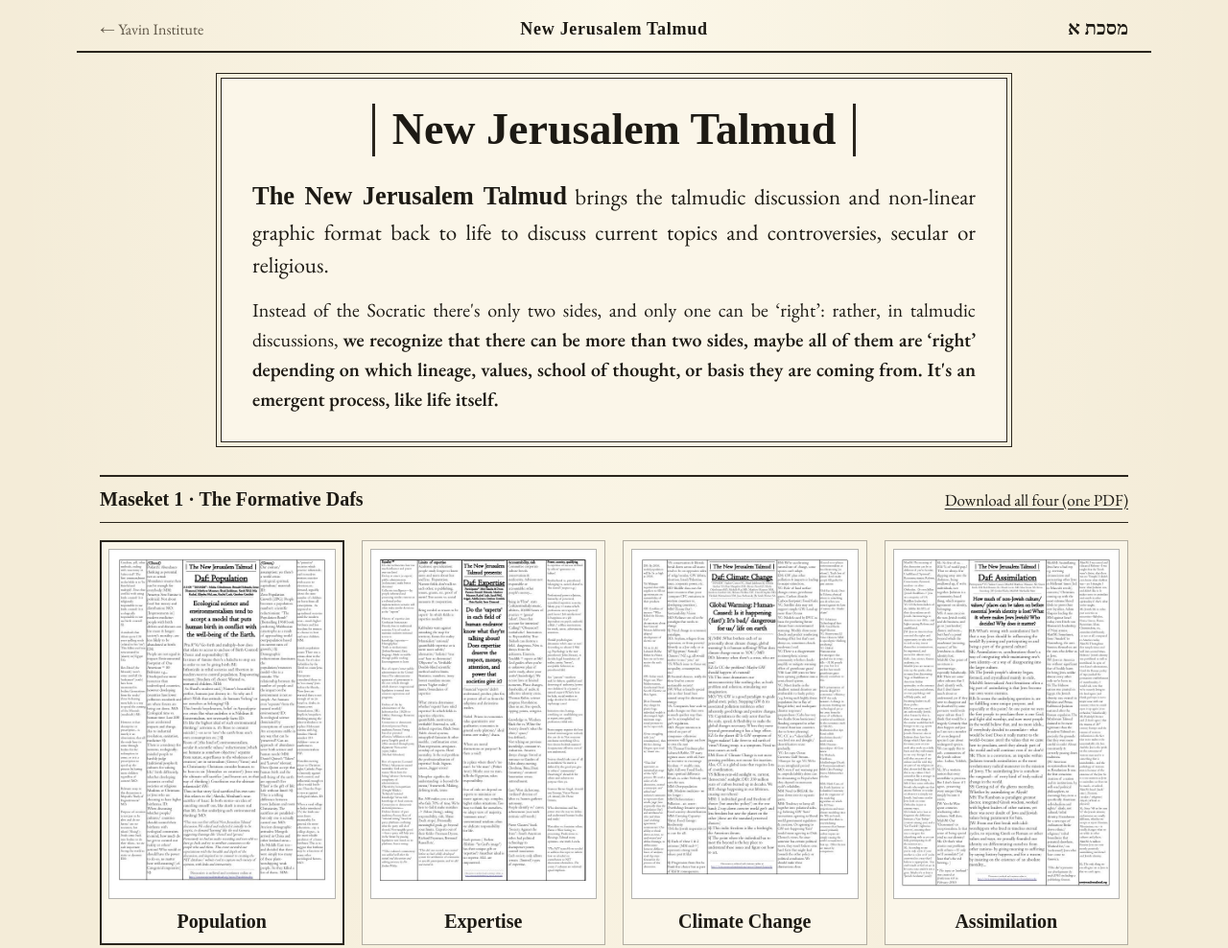
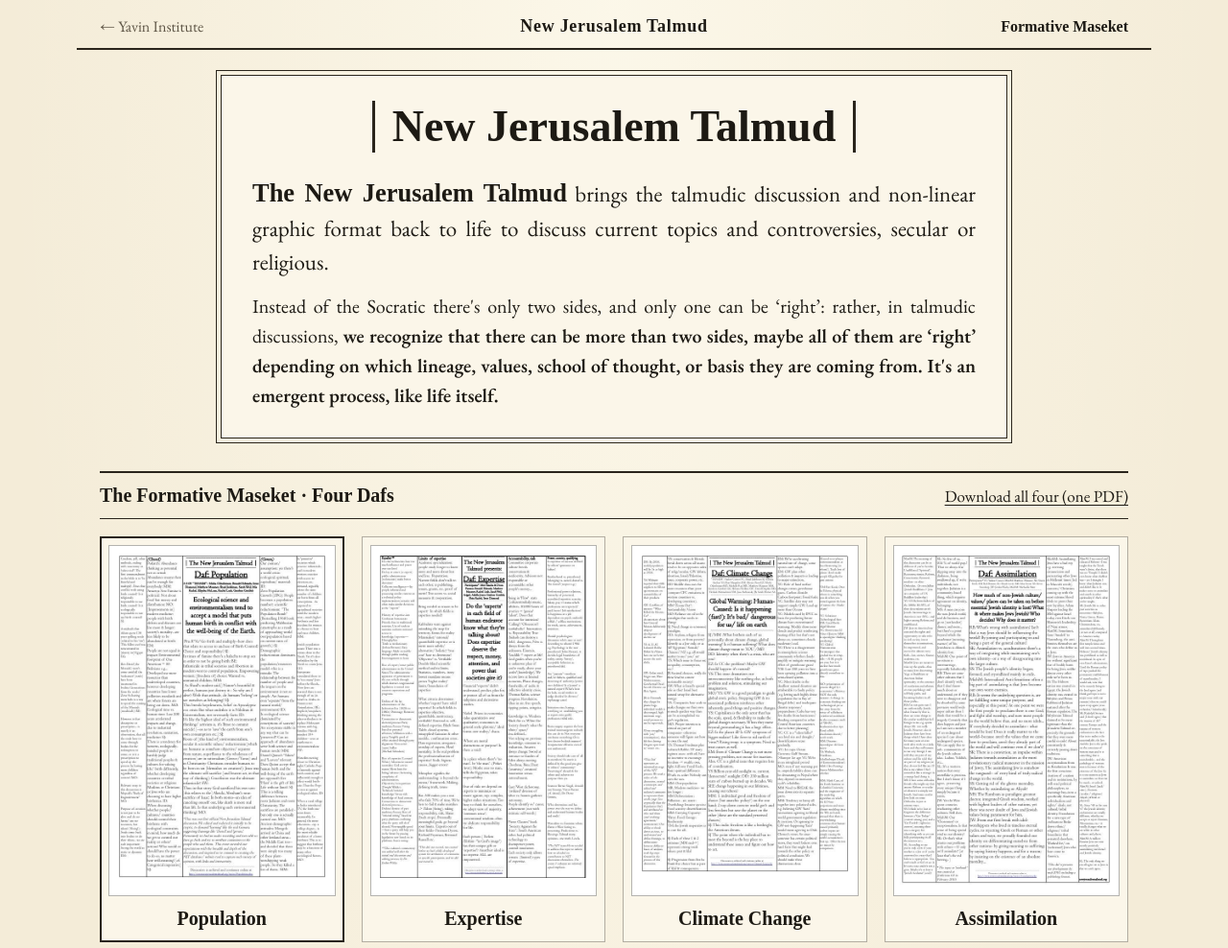
Before and after one commit to MasterWoxxer/yavin, a plain HTML site: page njt/index.html in a window 1280 px wide. Shown: the top 988 px of the page at 96% size. Drawn offline with nearby package versions, Linux system fonts and the light colour scheme; a web font is replaced by a local one.

Commit message:
NJT: Formative Maseket instead of aleph
Co-Authored-By: Claude Opus 5.5 <noreply@anthropic.com>

```diff
--- a/njt/index.html
+++ b/njt/index.html
@@ -18,7 +18,7 @@
 <header class="runhead">
   <a href="../">← Yavin<span class="long"> Institute</span></a>
   <span class="mid">New Jerusalem Talmud</span>
-  <span lang="he">מסכת א</span>
+  <span class="mas">Formative Maseket</span>
 </header>
 
 <div class="wrap njt">
@@ -31,7 +31,7 @@
 
   <section class="njt-dafs" aria-labelledby="dafs-h">
     <div class="njt-dafs-head">
-      <h2 id="dafs-h">Maseket 1 · The Formative Dafs</h2>
+      <h2 id="dafs-h">The Formative Maseket · Four Dafs</h2>
       <a class="njt-all" href="dafs/njt-maseket-1-formative-dafs.pdf" download>Download all four (one PDF)</a>
     </div>
 
--- a/njt/njt.css
+++ b/njt/njt.css
@@ -35,7 +35,7 @@ a { color: var(--ink); text-underline-offset: 3px; }
 .runhead a { text-decoration: none; color: var(--muted); }
 .runhead a:hover { color: var(--ink); text-decoration: underline; }
 .runhead .mid { font-family: var(--square); font-weight: 700; font-size: 18px; letter-spacing: 0.04em; }
-.runhead [lang="he"] { justify-self: end; font-family: var(--square); font-weight: 700; font-size: 20px; }
+.runhead .mas { justify-self: end; text-align: right; font-family: var(--square); font-weight: 700; font-size: 16px; }
 
 .njt { padding-top: 26px; padding-bottom: 40px; }
 
@@ -104,3 +104,4 @@ a { color: var(--ink); text-underline-offset: 3px; }
 }
 .runhead a { white-space: nowrap; }
 @media (max-width: 560px) { .runhead .long { display: none; } }
+@media (max-width: 560px) { .runhead { gap: 10px; } .runhead .mas { font-size: 13px; line-height: 1.2; } .runhead .mid { font-size: 14px; white-space: nowrap; } }
```
